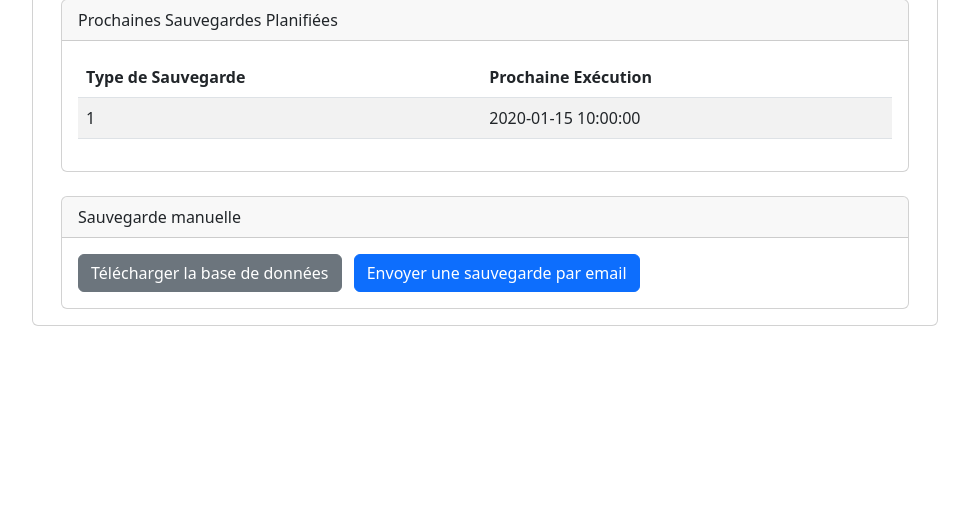
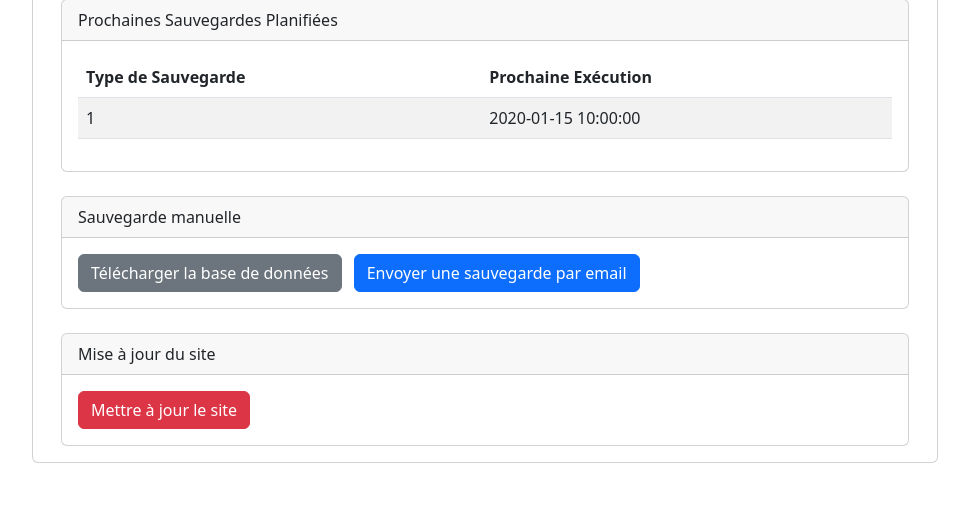
Before and after one commit to fpoisson2/EDxo, a Python web app: template templates/system/management.html in a window 1280 px wide. Shown: the part 801-1312 px from the top of the page, without its empty margins (248-1217 px from the left). Before the commit the page ends 1127 px from the top, so only its background shows below. Run offline with Jinja, Linux system fonts and the light colour scheme; the template is opened without the code that fills it: most values are stand-ins (such as "Sample title", 1, 10 or a date in 2020); form fields are guessed from the names that the template uses.

Commit message:
test update button

```diff
--- a/templates/system/management.html
+++ b/templates/system/management.html
@@ -79,6 +79,16 @@
             </button>
         </div>
     </div>
+
+    <!-- Nouvelle carte pour la mise à jour du site -->
+    <div class="card mt-4">
+        <div class="card-header">Mise à jour du site</div>
+        <div class="card-body">
+            <button class="btn btn-danger" onclick="updateSite()">
+                Mettre à jour le site
+            </button>
+        </div>
+    </div>
 </div>
 
 <!-- Script pour afficher une horloge en temps réel -->
@@ -114,5 +124,20 @@ function sendManualBackup() {
         alert('Erreur lors de la sauvegarde');
     });
 }
+    function updateSite() {
+        fetch("{{ url_for('system.update_site') }}", {
+            method: "POST",
+            headers: {
+                "X-CSRFToken": "{{ form.csrf_token._value() }}"
+            }
+        })
+        .then(response => response.json())
+        .then(data => {
+            alert(data.message);
+        })
+        .catch(error => {
+            alert("Erreur lors de la mise à jour du site.");
+        });
+    }
 </script>
 {% endblock %}
```
Also changed, not shown: routes/system.py (+31 -1 lines).
